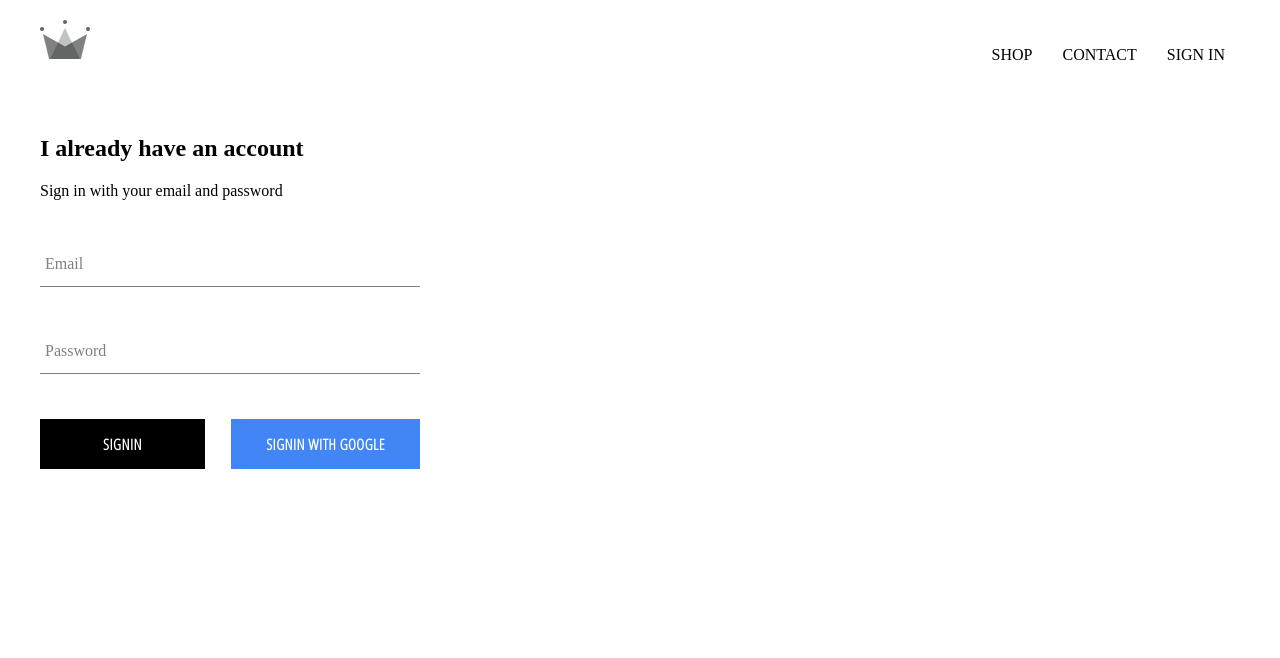
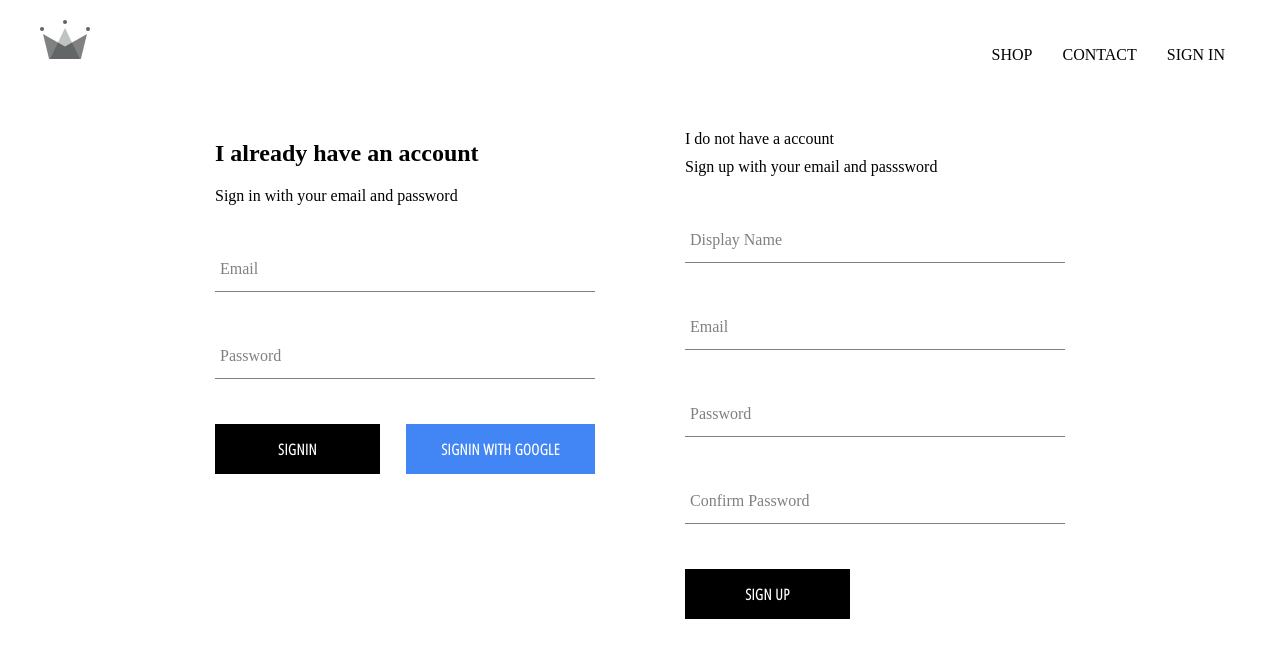
Before and after one commit to rohanmittal1366/Ecommerce-Site-React, a React (Create React App) app: page /signin in a window 1280 px wide. Shown: the top 658 px of the page. Built offline with nearby package versions, Linux system fonts and the light colour scheme; no server answers.

Commit message:
add signup with email and password

```diff
--- a/src/App.js
+++ b/src/App.js
@@ -14,20 +14,21 @@ function App() {
   const user = useSelector(selectUser);
 
   useEffect(() => {
-    auth.onAuthStateChanged((authUser) => {
+    auth.onAuthStateChanged(async (authUser) => {
       //console.log("auth user is", authUser);
       // debugger
       if (authUser) {
-        const userRef = createUserProfileDocument(authUser);
+        const userRef = await createUserProfileDocument(authUser);
 
-        dispatch(
-          login({
-            uid: authUser.uid,
-            // photo: authUser.photoURL,
-            // email: authUser.email,
-            // displayName: authUser.displayName,
-          })
-        );
+        userRef.onSnapshot((snapShot) => {
+          //console.log(snapShot.data());
+          dispatch(
+            login({
+              uid: snapShot.id,
+              ...snapShot.data(),
+            })
+          );
+        });
       } else {
         dispatch(logout());
       }
--- a/src/Components/SignIn-SignUp/signIn/SignIn.js
+++ b/src/Components/SignIn-SignUp/signIn/SignIn.js
@@ -10,11 +10,11 @@ const SignIn = () => {
 
   const handleSubmit = (event) => {
     event.preventDefault();
-    console.log(value, pass);
-    const state = {
-      email: value,
-      password: pass,
-    };
+    //console.log(value, pass);
+    // const state = {
+    //   email: value,
+    //   password: pass,
+    // };
   };
   return (
     <div className="signIn">
--- /dev/null
+++ b/src/Components/SignIn-SignUp/signUp/SignUp.js
@@ -0,0 +1,91 @@
+import React, { useState } from "react";
+import { auth, createUserProfileDocument } from "../../../Firebase/Firebase";
+import CustomButton from "../../custom-button/CustomButton";
+import FormInput from "../form-input/FormInput";
+import "./signUp.scss";
+
+function SignUp() {
+  //   const [state, setstate] = useState({
+  //   displayName: "",
+  //   email: "",
+  //   Password: "",
+  //   confirmPassword: "",
+  //   });
+
+  const [ConfirmPassword, setConfirmPassword] = useState("");
+  const [Password, setPassword] = useState("");
+  const [Email, setEmail] = useState("");
+  const [displayName, setdisplayName] = useState("");
+
+  const handleSubmit = async (event) => {
+    event.preventDefault();
+
+    if (Password !== ConfirmPassword) {
+      alert("Password don't match");
+    }
+
+    try {
+      const { user } = await auth.createUserWithEmailAndPassword(
+        Email,
+        Password
+      );
+      // console.log(user);
+      await createUserProfileDocument(user, { displayName });
+    } catch (error) {
+      console.error(error);
+    }
+    setdisplayName("");
+    setEmail("");
+    setPassword("");
+    setConfirmPassword("");
+  };
+
+  return (
+    <div className="sign-up">
+      <div className="title">I do not have a account</div>
+      <span>Sign up with your email and passsword</span>
+      <form className="sign-up-form" onSubmit={handleSubmit}>
+        <FormInput
+          type="text"
+          name="displayName"
+          value={displayName}
+          onChange={(event) => setdisplayName(event.target.value)}
+          label="Display Name"
+          required
+        />
+
+        <FormInput
+          type="text"
+          name="email"
+          value={Email}
+          onChange={(event) => setEmail(event.target.value)}
+          label="Email"
+          required
+        />
+
+        <FormInput
+          type="password"
+          name="Password"
+          value={Password}
+          onChange={(event) => setPassword(event.target.value)}
+          label="Password"
+          required
+        />
+
+        <FormInput
+          type="password"
+          name="confirmPassword"
+          value={ConfirmPassword}
+          onChange={(event) => setConfirmPassword(event.target.value)}
+          label="Confirm Password"
+          required
+        />
+        <CustomButton type="submit" onClick="handleSubmit">
+          SIGN UP
+        </CustomButton>
+      </form>
+    </div>
+  );
+}
+
+export default SignUp;
--- /dev/null
+++ b/src/Components/SignIn-SignUp/signUp/signUp.scss
@@ -0,0 +1,9 @@
+.sign-up {
+  display: flex;
+  flex-direction: column;
+  width: 380px;
+
+  .title {
+    margin: 10px 0;
+  }
+}
--- a/src/Components/SignIn-SignUp/signin-signup.js
+++ b/src/Components/SignIn-SignUp/signin-signup.js
@@ -1,10 +1,13 @@
 import React from "react";
 import SignIn from "./signIn/SignIn";
+import SignUp from "./signUp/SignUp";
+import "./signin-signup.scss";
 
 const signinsignup = () => {
   return (
     <div className="sign-in-and-sign-up">
       <SignIn />
+      <SignUp />
     </div>
   );
 };
--- /dev/null
+++ b/src/Components/SignIn-SignUp/signin-signup.scss
@@ -0,0 +1,6 @@
+.sign-in-and-sign-up {
+  width: 850px;
+  display: flex;
+  justify-content: space-between;
+  margin: 30px auto;
+}
```
